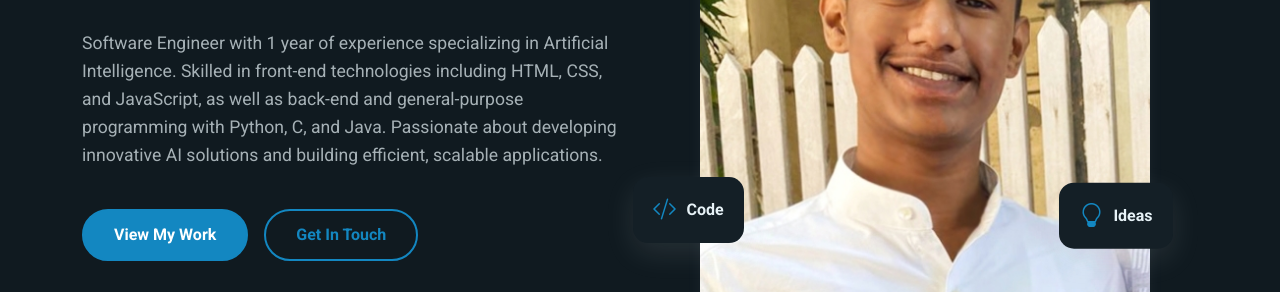
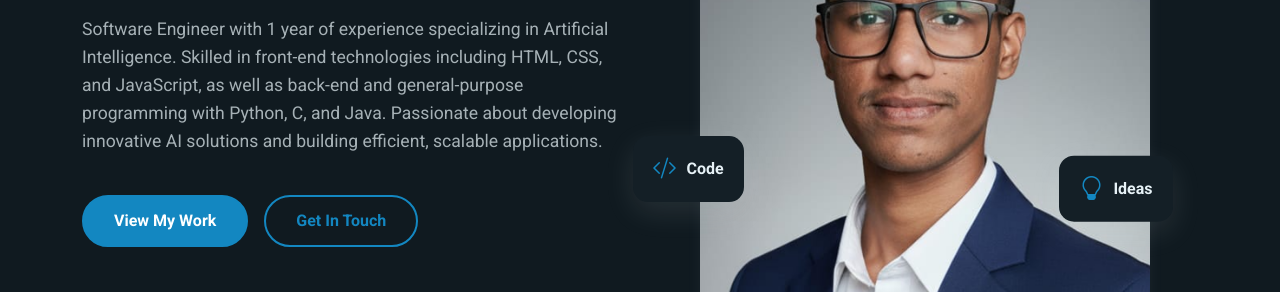
Before and after one commit to MrAtharvaB/GFG_AtharvaB, a plain HTML site: page index.html in a window 1280 px wide. Shown: the part 378-670 px from the top of the page. Drawn offline with Linux system fonts and the light colour scheme.

Commit message:
Update index.html

```diff
--- a/index.html
+++ b/index.html
@@ -89,7 +89,7 @@
           <div class="col-lg-6 order-1 order-lg-2">
             <div class="hero-image" data-aos="zoom-in" data-aos-delay="300">
               <div class="image-wrapper">
-                <img src="assets/img/profile/aaa.webp" alt="Sarah Mitchell" class="img-fluid">
+                <img src="assets/img/profile/Ather.webp" alt="Sarah Mitchell" class="img-fluid">
                 <div class="floating-elements">
                   <div class="floating-card design" data-aos="fade-left" data-aos-delay="700">
                     <i class="bi bi-palette"></i>
```
